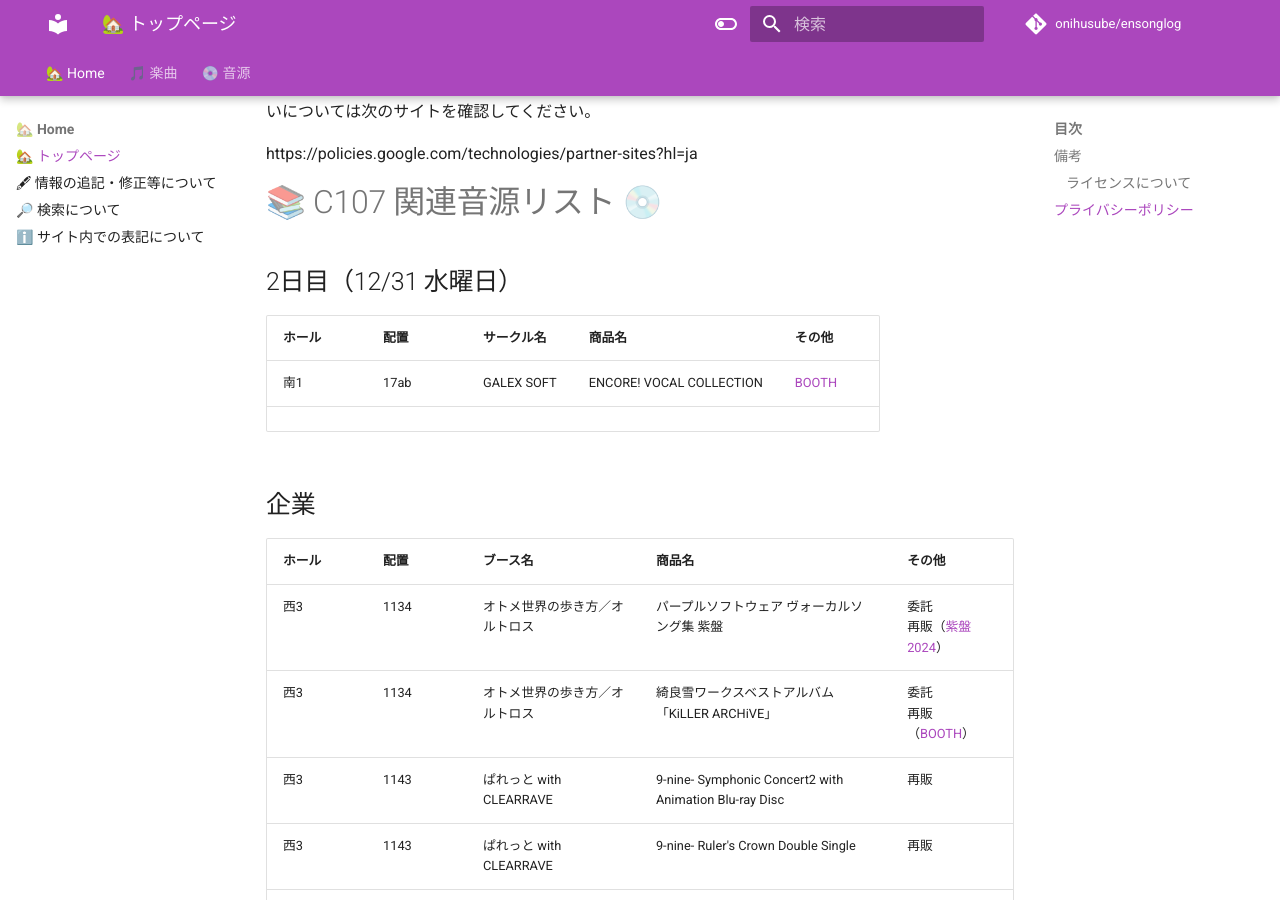
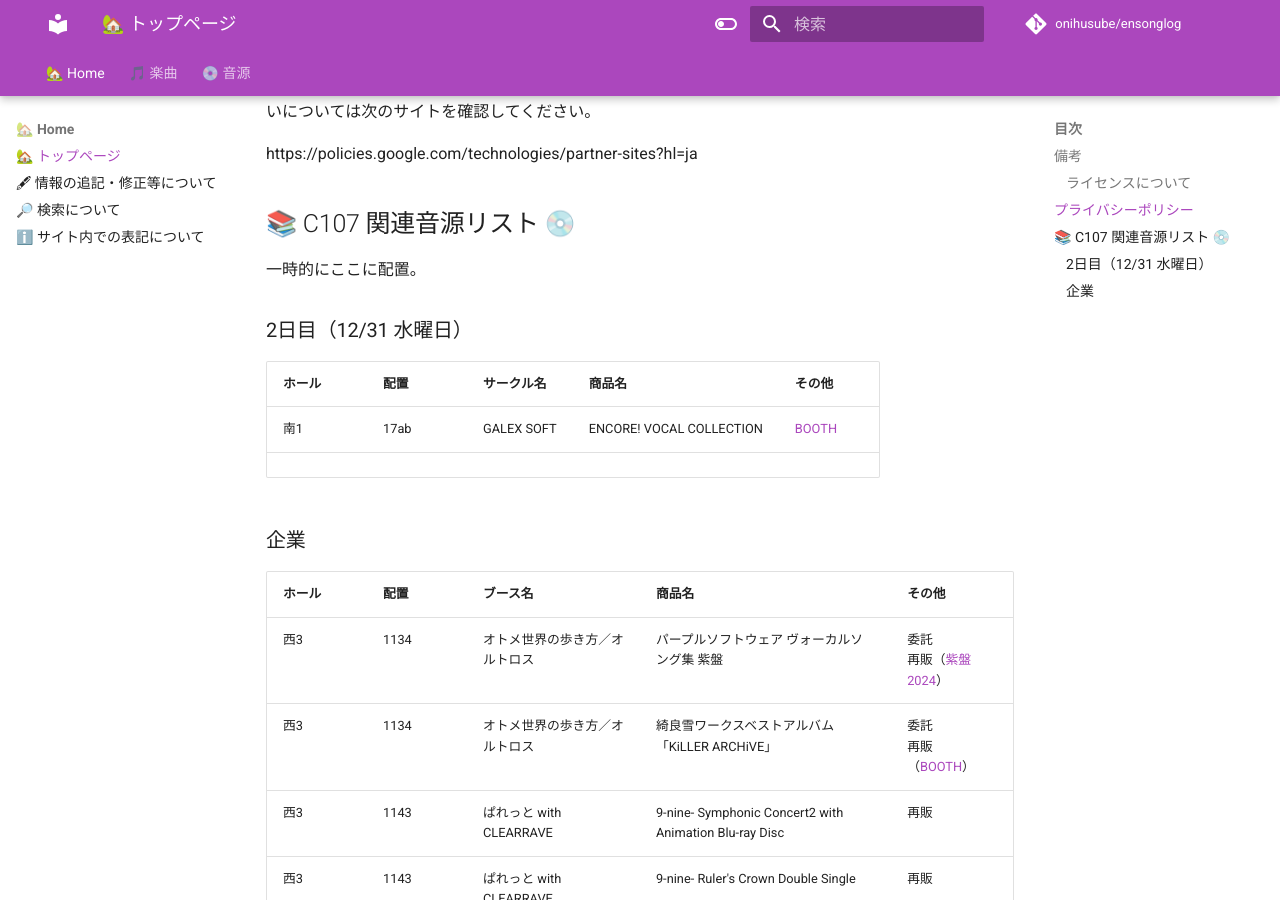
Before and after one commit to onihusube/ensonglog, an MkDocs documentation site: the page built from docs/index.md, in a window 1280 px wide and 900 px high, scrolled down 846 px. Built offline with MkDocs 1.6.1 and Material for MkDocs 9.7.7, drawn with Linux system fonts in a browser that asks for light colours; comment, search, counter and statistics services are not loaded.

Commit message:
見出し調整

```diff
--- a/docs/index.md
+++ b/docs/index.md
@@ -22,16 +22,18 @@
 
 https://policies.google.com/technologies/partner-sites?hl=ja
 
-# 📚 C107 関連音源リスト 💿
+## 📚 C107 関連音源リスト 💿
 
-## 2日目（12/31 水曜日）
+一時的にここに配置。
+
+### 2日目（12/31 水曜日）
 
 |ホール|配置|サークル名|商品名|その他|
 |---|---|---|---|---|
 | 南1 | 17ab | GALEX SOFT | ENCORE! VOCAL COLLECTION | [BOOTH](https://galexsoft.booth.pm/items/7732343) |
 | | | | | |
 
-## 企業
+### 企業
 
 |ホール|配置|ブース名|商品名|その他|
 |---|---|---|---|---|
```
